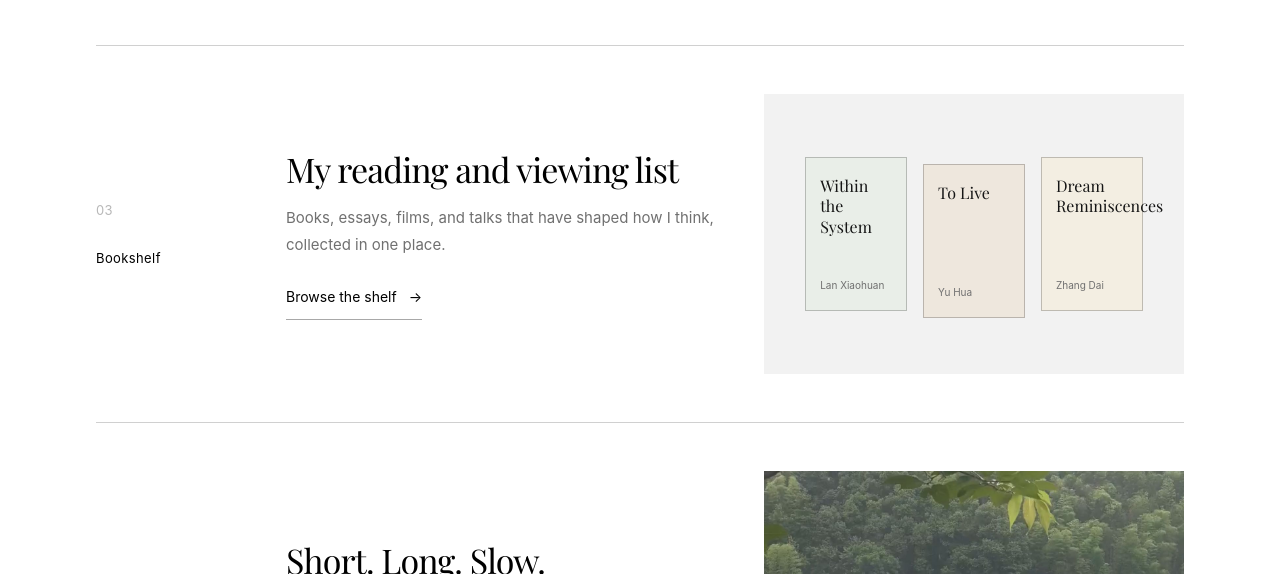
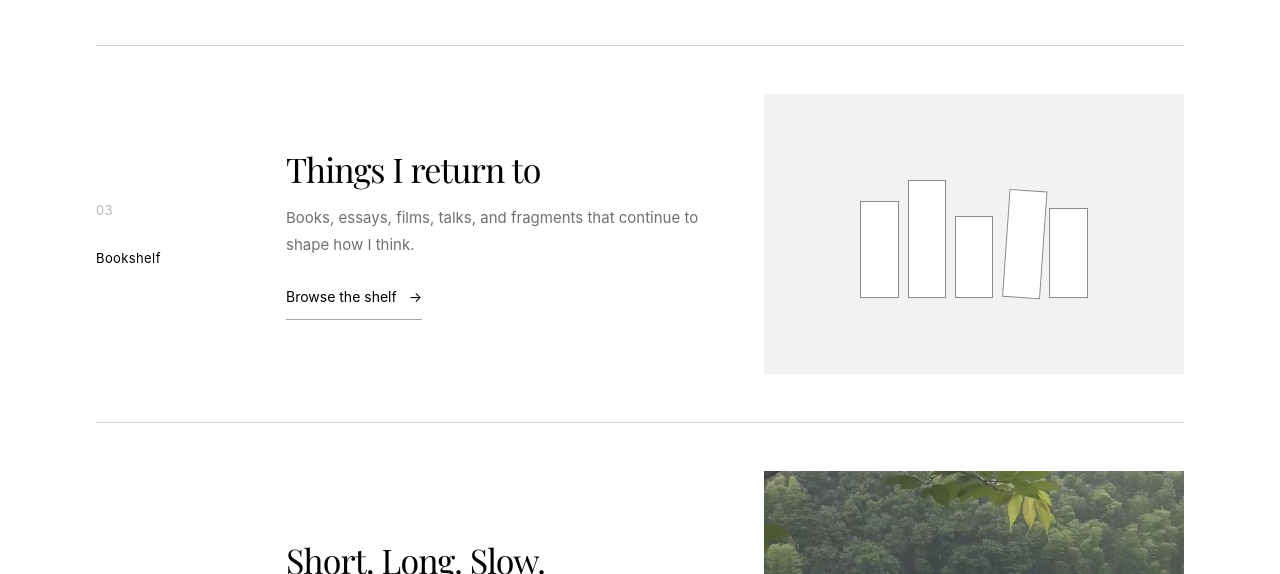
Before and after one commit to SacharnYan/personal-site, an Astro site: page /en in a window 1280 px wide. Shown: the part 4247-4821 px from the top of the page. Built offline with nearby package versions, Linux system fonts and the light colour scheme; Astro itself is replaced by a stand-in of ours.

Commit message:
Revert "clarify homepage bookshelf preview"
This reverts commit 4320687ebae29a3e07439975250bfddb4055e948.

```diff
--- a/scripts/verify-i18n.mjs
+++ b/scripts/verify-i18n.mjs
@@ -50,8 +50,6 @@ const enHome = await pg.evaluate(() => ({
   copy: document.querySelector('.footer-copy')?.textContent,
   firstCard: document.querySelector('.project-story h3')?.textContent,
   cta: document.querySelector('.project-story .text-link')?.textContent,
-  shelfTitle: document.querySelector('.collection-item:nth-child(3) h3')?.textContent,
-  shelfPreviewCount: document.querySelectorAll('.collection-item:nth-child(3) .shelf-preview-book').length,
   homeVideos: document.querySelectorAll('video').length,
   og: document.querySelector('meta[property="og:image"]')?.getAttribute('content'),
 }));
@@ -62,8 +60,6 @@ check('EN 桌面主导航可发现', enHome.primaryNav.join(',') === 'Projects,W
 check('EN 署名', enHome.copy?.includes('Shucheng Yan'), enHome.copy);
 check('EN 首页第一张卡', enHome.firstCard === 'Snow at Huxin Pavilion', enHome.firstCard);
 check('EN 卡片 CTA', normalize(enHome.cta) === 'Read the story→', normalize(enHome.cta));
-check('EN 书架入口文案明确', normalize(enHome.shelfTitle) === 'My reading and viewing list', normalize(enHome.shelfTitle));
-check('EN 书架入口展示真实条目', enHome.shelfPreviewCount === 3, 'count=' + enHome.shelfPreviewCount);
 check('首页不再嵌入自动加载视频', enHome.homeVideos === 0, 'videos=' + enHome.homeVideos);
 check('首页使用新分享卡', enHome.og?.endsWith('/og.png'), enHome.og);
 
--- a/scripts/verify-site-overhaul.mjs
+++ b/scripts/verify-site-overhaul.mjs
@@ -54,8 +54,6 @@ try {
     practiceCount: document.querySelectorAll('.practice-item').length,
     projectCount: document.querySelectorAll('.project-story').length,
     collectionCount: document.querySelectorAll('.collection-item').length,
-    shelfTitle: document.querySelector('.collection-item:nth-child(3) h3')?.textContent,
-    shelfPreviewCount: document.querySelectorAll('.collection-item:nth-child(3) .shelf-preview-book').length,
     videos: document.querySelectorAll('video').length,
     overflow: document.documentElement.scrollWidth > window.innerWidth,
     title: document.title,
@@ -70,8 +68,6 @@ try {
   check('三项工作方法完整', home.practiceCount === 3, `count=${home.practiceCount}`);
   check('两个精选项目完整', home.projectCount === 2, `count=${home.projectCount}`);
   check('五个持续记录入口完整', home.collectionCount === 5, `count=${home.collectionCount}`);
-  check('书架入口文案明确', tidy(home.shelfTitle) === '我的阅读与观看清单', tidy(home.shelfTitle));
-  check('书架入口展示真实条目', home.shelfPreviewCount === 3, `count=${home.shelfPreviewCount}`);
   check('首页不嵌入视频', home.videos === 0, `count=${home.videos}`);
   check('桌面无横向溢出', !home.overflow);
   check('首页标题与描述已更新', home.title.includes('解决方案设计师') && home.description.includes('可验收'), `${home.title} | ${home.description}`);
--- a/src/components/pages/Home.astro
+++ b/src/components/pages/Home.astro
@@ -28,7 +28,7 @@ const copy = isEn ? {
   featuredLead: 'Two small projects show the range I care about: useful structure on one side, memorable experience on the other.',
   collectionEyebrow: '03 / Ongoing archive',
   collectionTitle: 'Writing, images, and things worth keeping',
-  collectionLead: 'This site is not only a portfolio. It is a working archive of projects, writing, photography, video, and a reading list.',
+  collectionLead: 'This site is not only a portfolio. It is a working archive of what I make, notice, learn, and return to.',
   aboutEyebrow: '04 / About',
   aboutTitle: 'The work makes more sense when you know the path behind it.',
   aboutBody: 'Walk through an interactive timeline, or read the professional profile first. Both lead to the same question: how can complicated systems become experiences people can actually understand?',
@@ -54,7 +54,7 @@ const copy = isEn ? {
   featuredLead: '两个小项目，分别代表我在意的两端：一端是清晰有用的结构，一端是让人愿意停留的体验。',
   collectionEyebrow: '03 / 持续记录',
   collectionTitle: '写作、影像，以及值得留下的东西',
-  collectionLead: '这里不只是作品集，也是一个持续生长的个人档案：有项目，也有文章、照片、视频和阅读清单。',
+  collectionLead: '这里不只是作品集，也是一个持续生长的个人档案：记录我做过什么、看见什么、学到什么，以及反复回到什么。',
   aboutEyebrow: '04 / 关于',
   aboutTitle: '知道一段经历，才能更完整地理解一个人为什么这样工作。',
   aboutBody: '你可以先读职业介绍，也可以走进一条可交互的时间线。它们最终指向同一个问题：怎样让复杂的系统，变成真实的人能够理解和使用的体验？',
@@ -111,7 +111,7 @@ const featured = isEn ? [
   },
 ];
 
-const collectionItems: any[] = sections.slice(1).map((section: any) => {
+const collectionItems = sections.slice(1).map((section: any) => {
   const en = section.en || {};
   return {
     eyebrow: isEn ? (en.eyebrow || section.eyebrow) : section.eyebrow,
@@ -127,21 +127,12 @@ const collectionItems: any[] = sections.slice(1).map((section: any) => {
 
 collectionItems.splice(2, 0, {
   eyebrow: isEn ? 'Bookshelf' : '书架',
-  title: isEn ? 'My reading and viewing list' : '我的阅读与观看清单',
-  sub: isEn ? 'Books, essays, films, and talks that have shaped how I think, collected in one place.' : '收录对我有启发的书、文章、电影与演讲，并记录它们留下的观点。',
+  title: isEn ? 'Things I return to' : '反复回到的东西',
+  sub: isEn ? 'Books, essays, films, talks, and fragments that continue to shape how I think.' : '书、文章、影像、演讲和碎片——它们持续塑造我看问题的方式。',
   href: href(lang, '/shelf/'),
   cta: isEn ? 'Browse the shelf' : '打开书架',
   image: null,
   images: null,
-  shelfPreview: isEn ? [
-    { title: 'Within the System', by: 'Lan Xiaohuan' },
-    { title: 'To Live', by: 'Yu Hua' },
-    { title: "Dream Reminiscences", by: 'Zhang Dai' },
-  ] : [
-    { title: '置身事内', by: '兰小欢' },
-    { title: '活着', by: '余华' },
-    { title: '陶庵梦忆', by: '张岱' },
-  ],
   alt: '',
 });
 ---
@@ -255,17 +246,10 @@ collectionItems.splice(2, 0, {
                 </span>
               ) : item.image ? (
                 <img src={item.image} alt={item.alt} loading="lazy" />
-              ) : item.shelfPreview ? (
-                <span class="shelf-preview">
-                  {item.shelfPreview.map((entry: { title: string; by: string }, previewIndex: number) => (
-                    <span class:list={['shelf-preview-book', `tone-${previewIndex + 1}`]}>
-                      <strong>{entry.title}</strong>
-                      <small>{entry.by}</small>
-                    </span>
-                  ))}
+              ) : (
+                <span class="shelf-mark" aria-hidden="true">
+                  <i></i><i></i><i></i><i></i><i></i>
                 </span>
-              ) : (
-                <span aria-hidden="true"></span>
               )}
             </a>
           </article>
@@ -583,44 +567,20 @@ collectionItems.splice(2, 0, {
 
   .photo-grid img { width: 100%; height: 100%; object-fit: cover; }
 
-  .shelf-preview {
+  .shelf-mark {
     height: 100%;
     display: flex;
-    align-items: center;
+    align-items: flex-end;
     justify-content: center;
-    gap: 16px;
-    padding: 28px;
-    background: #f2f2f2;
+    gap: 9px;
+    padding: 18% 12%;
   }
 
-  .shelf-preview-book {
-    width: 28%;
-    min-height: 154px;
-    display: flex;
-    flex-direction: column;
-    justify-content: space-between;
-    padding: 18px 14px;
-    border: 1px solid rgba(0, 0, 0, .22);
-    background: #fff;
-    color: #151515;
-  }
-
-  .shelf-preview-book strong {
-    font-family: var(--font-display);
-    font-size: 16px;
-    font-weight: 400;
-    line-height: 1.28;
-  }
-
-  .shelf-preview-book small {
-    font-size: 10px;
-    line-height: 1.4;
-    color: var(--color-fg-muted);
-  }
-
-  .shelf-preview-book.tone-1 { background: #e9eee8; }
-  .shelf-preview-book.tone-2 { background: #eee7dd; transform: translateY(7px); }
-  .shelf-preview-book.tone-3 { background: #f3eee2; }
+  .shelf-mark i { display: block; width: 12%; height: 76%; border: 1px solid #8a8a8a; background: #fff; }
+  .shelf-mark i:nth-child(2) { height: 92%; }
+  .shelf-mark i:nth-child(3) { height: 64%; }
+  .shelf-mark i:nth-child(4) { height: 84%; transform: rotate(4deg); transform-origin: bottom; }
+  .shelf-mark i:nth-child(5) { height: 70%; }
 
   .about-cta {
     padding: 104px 96px;
```
